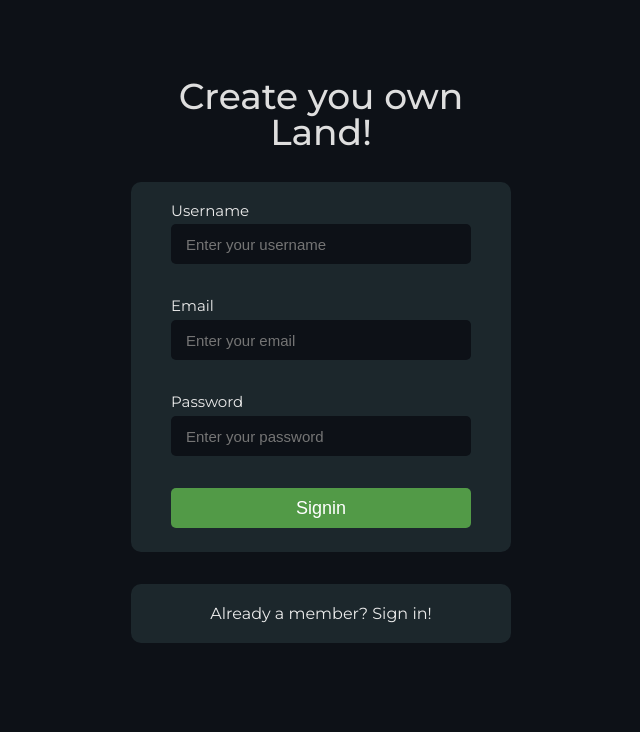
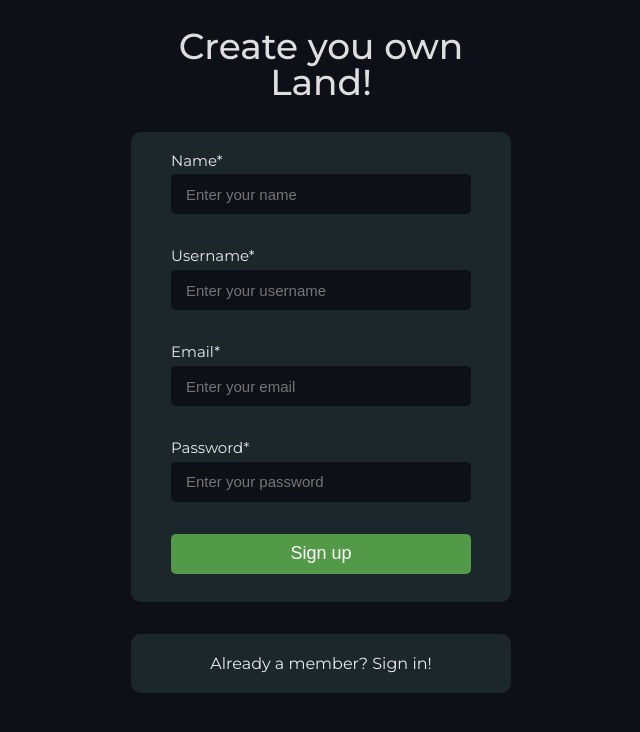
Before and after one commit to Jonas56/bibliophile-land, a React (Create React App) app in the folder client/: page /signup in a window 1280 px wide. Shown: the top 732 px of the page, without its empty margins (319-959 px from the left). Built offline with nearby package versions, Linux system fonts and the light colour scheme.

Commit message:
sign up working

```diff
--- a/client/src/pages/Login.jsx
+++ b/client/src/pages/Login.jsx
@@ -5,7 +5,7 @@ import { useNavigate } from "react-router";
 import styled from "styled-components";
 import Logo from "../components/Logo";
 import { login, reset } from "../redux/slices/authSlice";
-import toast from "react-toastify";
+import { toast } from "react-toastify";
 
 const Login = () => {
   const dispatch = useDispatch();
@@ -29,7 +29,18 @@ const Login = () => {
 
   useEffect(() => {
     if (status === "failed") {
-      toast.error(message);
+      toast.error("Error", {
+        position: "bottom-right",
+        autoClose: 5000,
+        hideProgressBar: false,
+        closeOnClick: true,
+        pauseOnHover: true,
+        draggable: true,
+        progress: undefined,
+        style: {
+          backgroundColor: "darkred",
+        },
+      });
       console.log("failed");
     }
     if (status === "succeeded" || user) {
@@ -55,7 +66,6 @@ const Login = () => {
             <label>Email</label>
             <input
               type="text"
-              className="form-control"
               id="email"
               name="email"
               value={email}
@@ -67,7 +77,6 @@ const Login = () => {
             <label>Password</label>
             <input
               type="password"
-              className="form-control"
               id="password"
               name="password"
               value={password}
@@ -75,7 +84,7 @@ const Login = () => {
               onChange={onChange}
             />
           </InputGroup>
-          <Submit onClick={handleLogin}>Signin</Submit>
+          <Submit onClick={handleLogin}>Log in</Submit>
         </Box>
         <NewAccount>New here? Join us now!</NewAccount>
       </LoginContainer>
--- a/client/src/pages/Signup.jsx
+++ b/client/src/pages/Signup.jsx
@@ -1,15 +1,24 @@
 /* eslint-disable jsx-a11y/anchor-is-valid */
-import React, { useState } from "react";
+import { useEffect, useState } from "react";
+import { useDispatch, useSelector } from "react-redux";
+import { useNavigate } from "react-router";
+import { toast } from "react-toastify";
 import styled from "styled-components";
 import Logo from "../components/Logo";
+import { register, reset } from "../redux/slices/authSlice";
 
 const Signup = () => {
+  const dispatch = useDispatch();
+  const navigate = useNavigate();
+
   const [formData, setFormData] = useState({
     email: "",
     password: "",
     username: "",
+    name: "",
+    age: 21,
   });
-  const { email, password, username } = formData;
+  const { email, password, username, name, age } = formData;
 
   const onChange = (e) => {
     setFormData((prevState) => ({
@@ -18,11 +27,35 @@ const Signup = () => {
     }));
   };
 
-  // const onSubmit = (e) => {
-  //   e.preventDefault();
-  //   const userData = { email, password };
-  //   dispatch(login(userData));
-  // };
+  const { user, status, message } = useSelector((state) => state.auth);
+
+  useEffect(() => {
+    if (status === "failed") {
+      toast.error("Error", {
+        position: "bottom-right",
+        autoClose: 5000,
+        hideProgressBar: false,
+        closeOnClick: true,
+        pauseOnHover: true,
+        draggable: true,
+        progress: undefined,
+        style: {
+          backgroundColor: "darkred",
+        },
+      });
+      console.log("failed");
+    }
+    if (status === "succeeded" || user) {
+      navigate("/");
+      dispatch(reset());
+    }
+  }, [user, status, message, navigate, dispatch]);
+  const handleSignup = (e) => {
+    e.preventDefault();
+    const userData = { email, password, username, name, age };
+    console.log("User: ", userData);
+    dispatch(register(userData));
+  };
 
   return (
     <Wrapper>
@@ -33,10 +66,20 @@ const Signup = () => {
         <Title>Create you own Land!</Title>
         <Box>
           <InputGroup>
-            <label>Username</label>
+            <label>Name*</label>
             <input
               type="text"
-              className="form-control"
+              id="name"
+              name="name"
+              value={name}
+              placeholder="Enter your name"
+              onChange={onChange}
+            />
+          </InputGroup>
+          <InputGroup>
+            <label>Username*</label>
+            <input
+              type="text"
               id="username"
               name="username"
               value={username}
@@ -45,10 +88,9 @@ const Signup = () => {
             />
           </InputGroup>
           <InputGroup>
-            <label>Email</label>
+            <label>Email*</label>
             <input
               type="text"
-              className="form-control"
               id="email"
               name="email"
               value={email}
@@ -57,10 +99,9 @@ const Signup = () => {
             />
           </InputGroup>
           <InputGroup>
-            <label>Password</label>
+            <label>Password*</label>
             <input
               type="password"
-              className="form-control"
               id="password"
               name="password"
               value={password}
@@ -68,7 +109,7 @@ const Signup = () => {
               onChange={onChange}
             />
           </InputGroup>
-          <Submit>Signin</Submit>
+          <Submit onClick={handleSignup}>Sign up</Submit>
         </Box>
         <NewAccount>Already a member? Sign in!</NewAccount>
       </LoginContainer>
@@ -156,7 +197,7 @@ const Box = styled.div`
   padding: 1.2rem 2.5rem;
   background-color: #1c272c;
   border-radius: 10px;
-  height: 370px;
+  height: 470px;
   display: flex;
   flex-direction: column;
   align-items: center;
```
